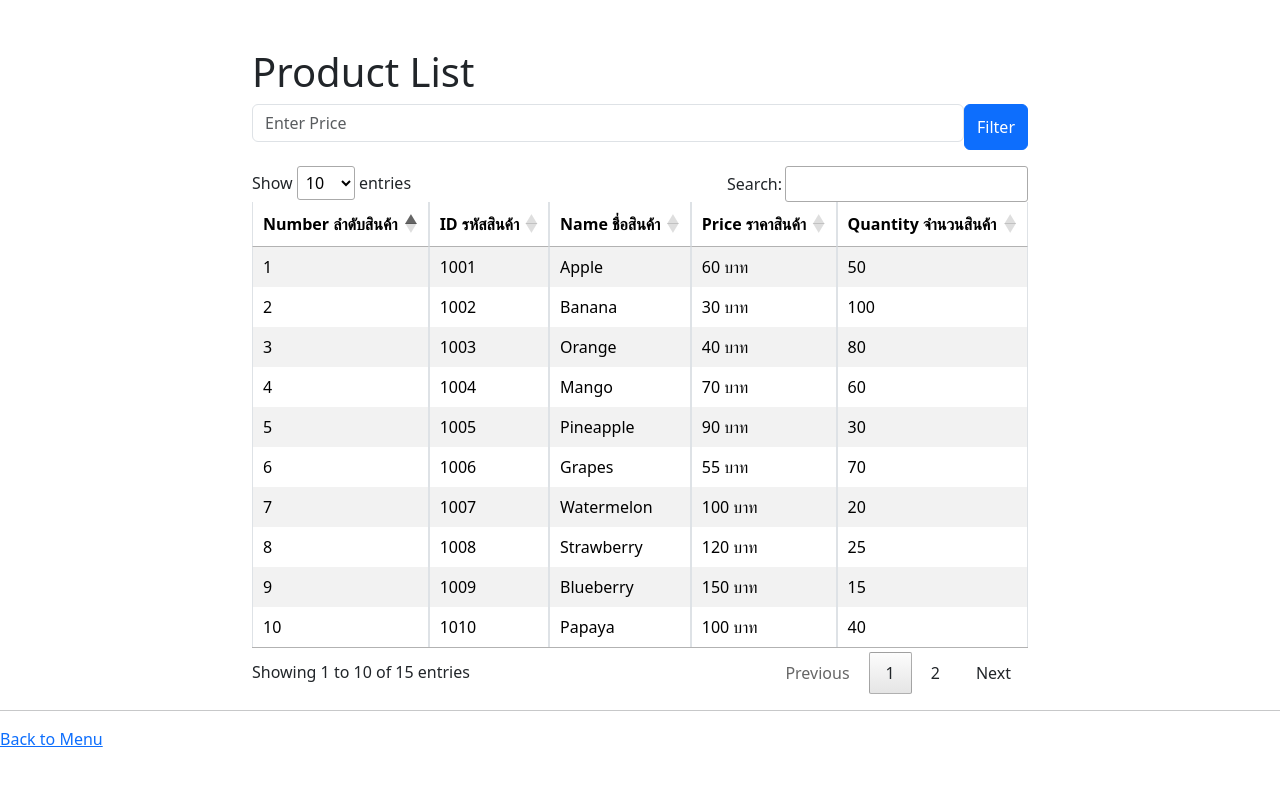
After one commit to wit238/php_029, a PHP site: page /W06_LoopProduct.php in a window 1280 px wide. The commit adds this page. Shown: the top 786 px of the page. Run offline with PHP 8.4, Linux system fonts and the light colour scheme; some libraries are stand-ins or nearby versions.

Commit message:
Add PHP basic examples and database connection scripts
- Created Index.php for PHP basics introduction with examples.
- Added W01_01_PHPBasic.php demonstrating PHP syntax and variables.
- Implemented W02_01_Homework2.php for calculating money with discounts.
- Developed W02_01_Odd_Even_Number.php for checking odd/even numbers.
- Created W02_02_Calculaate_Grade.php for grade calculation based on score.
- Added W06_LoopProduct.php for displaying product list with filtering.
- Implemented W07_01_ConnectDB.php for database connection using PDO.
- Developed W07_02_Fetchdata.php to fetch and display product data from the database.
- Created W08_01_ProductfromDB.php for displaying products from the database.
- Added SQL script db_product.sql to create products table and insert sample data.
- Updated config.php for database connection settings.
- Created login.php and register.php for user registration functionality.

```diff
--- a/Index.php
+++ b/W/Index.php
@@ -30,6 +30,10 @@
         <li><a href="W02_01_Odd_Even_Number.php">Odd_Even_Number</a></li>
         <li><a href="W02_02_Calculaate_Grade.php">Calculaate_Grade</a></li>
         <li><a href="W02_01_Homework2.php">Calculate Money</a></li>
+        <li><a href="W06_LoopProduct.php">Show Product</a></li>
+        <li><a href="W07_01_ConnectDB.php">Connect Database</a></li>
+        <li><a href="W07_02_Fetchdata.php">Fetchdata</a></li>
+        <li><a href="W08_01_ProductfromDB.php">Show Product</a></li>
     </ul>
 </body>
 </html>
--- /dev/null
+++ b/W/W06_LoopProduct.php
@@ -0,0 +1,107 @@
+<!DOCTYPE html>
+<html lang="en">
+
+<head>
+    <meta charset="UTF-8">
+    <meta name="viewport" content="width=device-width, initial-scale=1.0">
+    <title>Loop for Show Product</title>
+    <link href="https://cdn.jsdelivr.net/npm/bootstrap@5.3.7/dist/css/bootstrap.min.css" rel="stylesheet">
+    <link href="https://cdn.datatables.net/2.0.8/css/dataTables.dataTables.min.css" rel="stylesheet">
+
+    <style>
+        .container {
+            max-width: 800px;
+        }
+    </style>
+</head>
+
+<body>
+    <?php $products = [
+        ['id' => 1001, 'name' => 'Apple', 'price' => 60, 'quantity' => 50],
+        ['id' => 1002, 'name' => 'Banana', 'price' => 30, 'quantity' => 100],
+        ['id' => 1003, 'name' => 'Orange', 'price' => 40, 'quantity' => 80],
+        ['id' => 1004, 'name' => 'Mango', 'price' => 70, 'quantity' => 60],
+        ['id' => 1005, 'name' => 'Pineapple', 'price' => 90, 'quantity' => 30],
+        ['id' => 1006, 'name' => 'Grapes', 'price' => 55, 'quantity' => 70],
+        ['id' => 1007, 'name' => 'Watermelon', 'price' => 100, 'quantity' => 20],
+        ['id' => 1008, 'name' => 'Strawberry', 'price' => 120, 'quantity' => 25],
+        ['id' => 1009, 'name' => 'Blueberry', 'price' => 150, 'quantity' => 15],
+        ['id' => 1010, 'name' => 'Papaya', 'price' => 100, 'quantity' => 40],
+        ['id' => 1011, 'name' => 'Kiwi', 'price' => 85, 'quantity' => 35],
+        ['id' => 1012, 'name' => 'Guava', 'price' => 50, 'quantity' => 60],
+        ['id' => 1013, 'name' => 'Cherry', 'price' => 130, 'quantity' => 10],
+        ['id' => 1014, 'name' => 'Peach', 'price' => 75, 'quantity' => 22],
+        ['id' => 1015, 'name' => 'Pear', 'price' => 65, 'quantity' => 45],
+    ];
+
+
+    ?>
+    <div class="container mt-5">
+        <h1>Product List</h1>
+
+        <form action="" method="post" class="mb-3">
+            <div class="d-flex ">
+                <input type="number" name="price" placeholder="Enter Price" class="form-control mb-2" required>
+                <button type="submit" class="btn btn-primary">Filter</button>
+            </div>
+
+
+        </form>
+        <table id="productTable" class=" table table-striped table-bordered">
+            <thead>
+                <tr>
+
+                    <th>Number ลำดับสินค้า</th>
+                    <th>ID รหัสสินค้า</th>
+                    <th>Name ชื่อสินค้า</th>
+                    <th>Price ราคาสินค้า</th>
+                    <th>Quantity จำนวนสินค้า</th>
+                </tr>
+            </thead>
+            <tbody>
+                <?php
+                if (isset($_POST['price']) && !empty($_POST['price'])) {
+                    $filterPrice = $_POST['price'];
+                    $filteredProduct = array_filter($products, function ($product) use ($filterPrice) {
+                        return $product['price'] == $filterPrice;
+                    });
+
+                    // คือค่า array ใหม่ โดยรีเซต index ใหม่
+                    $filteredProduct = array_values($filteredProduct);
+
+                } else {
+
+                    $filteredProduct = $products;
+                }
+                ;
+
+                foreach ($filteredProduct as $index => $product) {
+
+                    echo "<tr>";
+                    echo "<td>" . $index + 1 . "</td>";
+                    echo "<td>" . $product['id'] . "</td>";
+                    echo "<td>" . $product['name'] . "</td>";
+                    echo "<td>" . $product['price'] . " บาท" . "</td>";
+                    echo "<td>" . $product['quantity'] . "</td>";
+                    echo "</tr>";
+                }
+                ?>
+            </tbody>
+        </table>
+    </div>
+
+     <hr>
+            <a href="Index.php">Back to Menu</a>
+
+    <script src="https://code.jquery.com/jquery-3.5.1.min.js"></script>
+
+    <script src="https://cdn.jsdelivr.net/npm/bootstrap@5.3.7/dist/js/bootstrap.bundle.min.js"
+        integrity="sha384-ndDqU0Gzau9qJ1lfW4pNLlhNTkCfHzAVBReH9diLvGRem5+R9g2FzA8ZGN954O5Q"
+        crossorigin="anonymous"></script>
+    <script src="https://cdn.datatables.net/2.0.8/js/dataTables.min.js"></script>
+    <script>
+        let table = new DataTable('#productTable');
+    </script>
+</body>
+
+</html>
```
Also changed, not shown: W/W07_01_ConnectDB.php (added, +36 -0 lines), W/W07_02_Fetchdata.php (added, +61 -0 lines), W/W08_01_ProductfromDB.php (added, +103 -0 lines), W/db_product.sql (added, +8 -0 lines), online/config.php (added, +22 -0 lines), online/register.php (added, +82 -0 lines), W/W01_01_PHPBasic.php (renamed from W01_01_PHPBasic.php), W/W02_01_Homework2.php (renamed from W02_01_Homework2.php), W/W02_01_Odd_Even_Number.php (renamed from W02_01_Odd_Even_Number.php), W/W02_02_Calculaate_Grade.php (renamed from W02_02_Calculaate_Grade.php), online/login.php (added).
